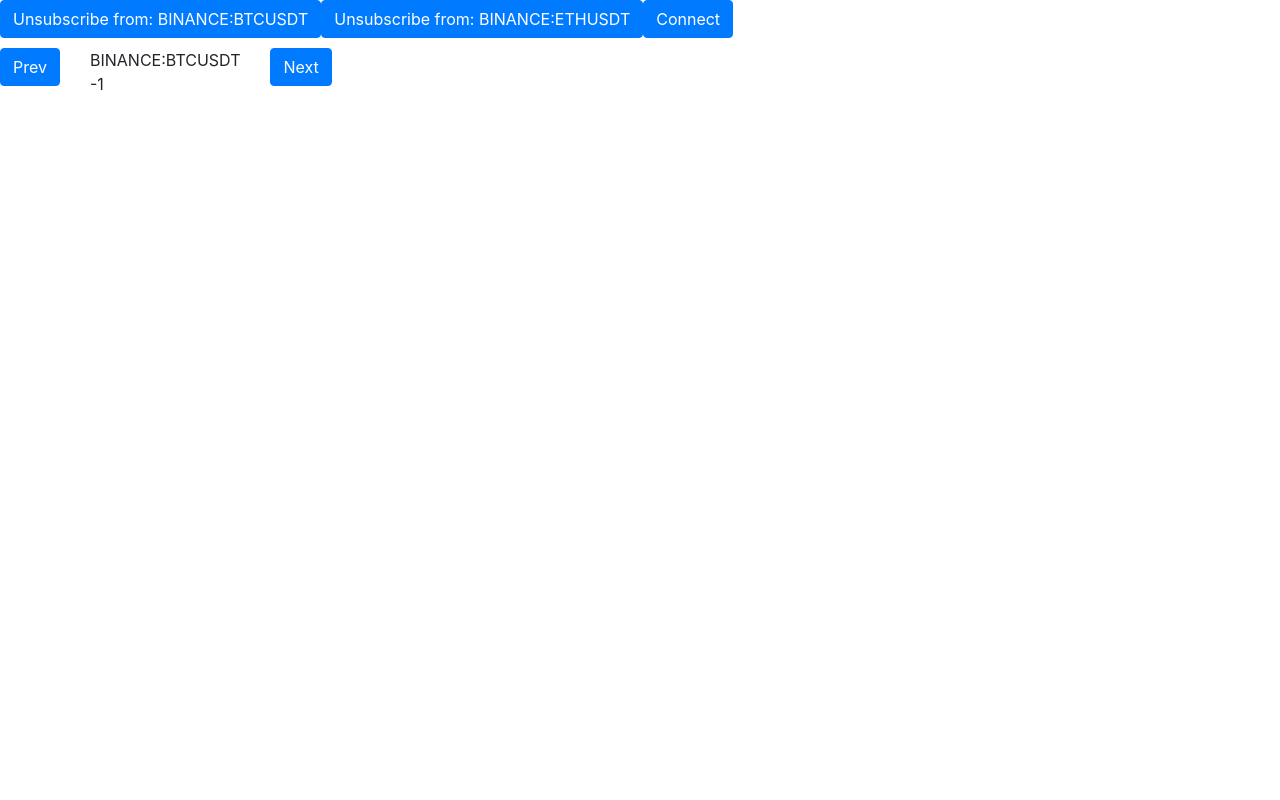
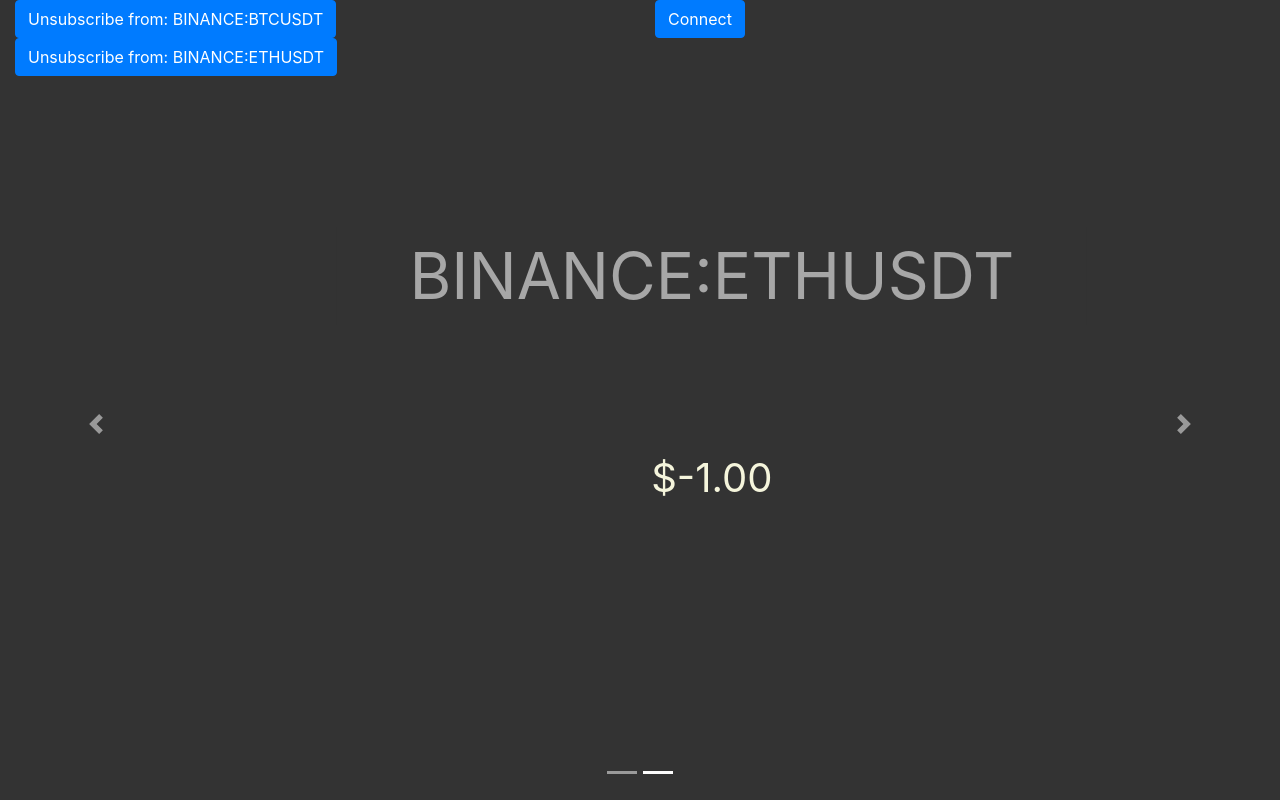
Before and after one commit to MrTBit/react-ticker, a React (Create React App) app: page / in a window 1280 px wide. Built offline with nearby package versions, Linux system fonts and the light colour scheme.

Commit message:
Carousel View + change displayed name

```diff
--- a/package.json
+++ b/package.json
@@ -12,6 +12,7 @@
     "react": "^17.0.1",
     "react-bootstrap": "^1.4.3",
     "react-dom": "^17.0.1",
+    "react-icons": "^4.1.0",
     "react-scripts": "4.0.1",
     "web-vitals": "^0.2.4"
   },
--- /dev/null
+++ b/src/App.css
@@ -0,0 +1,15 @@
+.background-color {
+    background-color: #333333;
+}
+
+.height100 {
+    height: 100vh;
+}
+
+.toolbar-height {
+    height: 6vh;
+}
+
+.view-height {
+    height: 94vh;
+}
--- a/src/App.js
+++ b/src/App.js
@@ -6,8 +6,9 @@
 import SymbolViewData from "./models/SymbolViewData";
 import percentChange from "./utils/MathUtils";
 import View from "./components/View";
-import {Col, Row} from "react-bootstrap";
+import {Col, Container, Row} from "react-bootstrap";
 import _ from "lodash";
+import './App.css';
 
 const App = () => {
     const [tickerData, setTickerData] = useState([new SymbolViewData('BINANCE:BTCUSDT', -1), new SymbolViewData('BINANCE:ETHUSDT', -1)]);
@@ -35,7 +36,7 @@
             prevState.forEach((symbolViewData, index) => {
                 const latestApiData = dataModels.find(dataModel => dataModel.symbol === symbolViewData.symbol);
                 if (latestApiData) {
-                    tickerDataToUpdate[index] = new SymbolViewData(symbolViewData.symbol, latestApiData.price, percentChange(symbolViewData.price, latestApiData.price));
+                    tickerDataToUpdate[index] = new SymbolViewData(symbolViewData.symbol, latestApiData.price, percentChange(symbolViewData.price, latestApiData.price), symbolViewData.name);
                 }
             });
 
@@ -55,32 +56,45 @@
     }
 
     const unsubscribe = (symbol) => {
-        let tickerDataToUpdate = [...tickerData];
+        let tickerDataToUpdate = _.clone(tickerData);
         tickerDataToUpdate = tickerDataToUpdate.filter(symbolViewData => symbolViewData.symbol !== symbol);
         setTickerData(tickerDataToUpdate);
         socket.unsubscribe(symbol);
     }
 
-    console.log(tickerData);
+    const changeSymbolViewDataName = (symbolViewDataToUpdate, newName) => {
+
+
+        setTickerData(prevState => {
+            let tickerDataToUpdate = _.cloneDeep(prevState);
+            tickerDataToUpdate[tickerDataToUpdate.findIndex(symbolViewData => symbolViewData.symbol === symbolViewDataToUpdate.symbol)].name = newName;
+            return tickerDataToUpdate;
+        });
+
+    }
 
     return (
-        <div>
+            <Container fluid className={'height100 background-color'}>
+                <Row className={'toolbar-height'}>
                     <Col>
-                <Row>
                         <UnsubscribeSelector unsubscribe={(symbol) => unsubscribe(symbol)}
                                              symbols={tickerData.map(symbolViewData => symbolViewData.symbol)}
                         />
+                    </Col>
+                    <Col>
                         <ConnectDisconnect
                             connect={() => socket.connect(url, onSocketOpened, onSocketMessageReceived, onSocketClosed)}
                             disconnect={() => socket.disconnect()}
                             socketOpen={socketOpen}
                         />
+                    </Col>
                 </Row>
-                <Row>
-                    <View viewDataObjects={tickerData}/>
+                <Row className={'view-height'}>
+                    <View viewDataObjects={tickerData}
+                          changeSymbolViewDataName={changeSymbolViewDataName}
+                    />
                 </Row>
-            </Col>
-        </div>
+            </Container>
     );
 
 }
--- /dev/null
+++ b/src/components/CarouselView.css
@@ -0,0 +1,35 @@
+.carousel-expand {
+    height: 100%;
+    width: 100%;
+}
+
+.carousel-title {
+    text-align: center;
+    margin-top: 14%;
+    font-size: 8vh;
+}
+
+.carousel-caption {
+    font-size: 5vh;
+    position: unset;
+    margin-top: 8%;
+}
+
+.title-input {
+    color: #a7a7a7;
+    background: #333333;
+    border: unset;
+    text-align: center;
+}
+
+.color-up {
+    color: green;
+}
+
+.color-down {
+    color: darkred;
+}
+
+.color-neutral {
+    color: beige;
+}
--- /dev/null
+++ b/src/components/CarouselView.js
@@ -0,0 +1,62 @@
+import React from "react";
+import {Carousel, Col, Row} from "react-bootstrap";
+import './CarouselView.css';
+import '../App.css'
+
+const CarouselView = ({items, changeItemName}) => {
+
+    const priceColorClass = (percentChange) => {
+        if (percentChange > 0) {
+            return 'color-up';
+        } else if (percentChange < 0) {
+            return 'color-down';
+        } else {
+            return 'color-neutral';
+        }
+    }
+
+    const itemNameToShow = (item) => item.name ? item.name : item.symbol;
+
+    const inputFocus = (event) => {
+        event.target.focus();
+        event.target.select();
+    };
+
+    const inputKeyDown = (item, event) => {
+        if (event.key === 'Enter') {
+            event.target.blur();
+            changeItemName(item, event.target.value);
+        }
+
+    }
+
+
+    return (
+        <Carousel className={'carousel-expand'}>
+            {
+                items.map(item => {
+                    const ref = React.createRef();
+                    return (<Carousel.Item key={item.symbol}>
+                            <Row className={'carousel-title'}>
+                                <Col>
+                                    <input ref={ref}
+                                           className={'title-input'}
+                                           size={itemNameToShow(item).length - 1}
+                                           defaultValue={itemNameToShow(item)}
+                                           onFocus={inputFocus}
+                                           onKeyDown={(event) => inputKeyDown(item, event)}
+                                    />
+                                </Col>
+                            </Row>
+                            <Carousel.Caption className={'carousel-caption ' + priceColorClass(item.percentChange)}>
+                                ${item.price.toFixed(2)}
+                            </Carousel.Caption>
+                        </Carousel.Item>
+                    )
+                })
+            }
+        </Carousel>
+    );
+}
+
+export default CarouselView;
--- a/src/components/SingleView.js
+++ /dev/null
@@ -1,22 +0,0 @@
-import React from "react";
-import {Button, Col, Row} from "react-bootstrap";
-
-const SingleView = ({selectedSymbol, selectPrevious, selectNext}) => (
-    <div style={{'margin-top': '10px'}}>
-        <Row>
-            <Col>
-                <Button onClick={selectPrevious}>Prev</Button>
-            </Col>
-            <Col>
-                {selectedSymbol.symbol}
-                <br/>
-                {selectedSymbol.price}
-            </Col>
-            <Col>
-                <Button onClick={selectNext}>Next</Button>
-            </Col>
-        </Row>
-    </div>
-)
-
-export default SingleView;
--- a/src/components/View.js
+++ b/src/components/View.js
@@ -1,32 +1,12 @@
-import React, {useState} from "react";
-import SingleView from "./SingleView";
+import React from "react";
+import CarouselView from "./CarouselView";
 
-const View = ({viewDataObjects}) => {
-    const [selectedSymbolIndex, setSelectedSymbolIndex] = useState(0);
-
-    const selectNextSymbol = () => {
-        if (selectedSymbolIndex === viewDataObjects.length -1) {
-            setSelectedSymbolIndex(0);
-        } else {
-            setSelectedSymbolIndex(selectedSymbolIndex + 1);
-        }
-    }
-
-    const selectPreviousSymbol = () => {
-        if (selectedSymbolIndex === 0) {
-            setSelectedSymbolIndex(viewDataObjects.length - 1);
-        } else {
-            setSelectedSymbolIndex(selectedSymbolIndex-1);
-        }
-    }
+const View = ({viewDataObjects, changeSymbolViewDataName}) => {
 
     return (
-        <div>
-            <SingleView selectedSymbol={viewDataObjects[selectedSymbolIndex]}
-                        selectNext={() => selectNextSymbol()}
-                        selectPrevious={() => selectPreviousSymbol()}
-            />
-        </div>
+        <CarouselView items={viewDataObjects}
+                      changeItemName={changeSymbolViewDataName}
+        />
     )
 }
 
--- a/src/models/SymbolViewData.js
+++ b/src/models/SymbolViewData.js
@@ -1,8 +1,9 @@
 class SymbolViewData {
-    constructor(symbol, price, percentChange) {
+    constructor(symbol, price, percentChange, name = null) {
         this.symbol = symbol;
         this.price = price;
         this.percentChange = percentChange;
+        this.name = name;
     }
 }
 
```
Also changed, not shown: 1 other file (tests, documents, lock files or other folders). Lines whose indentation alone changed are shown as unchanged.
